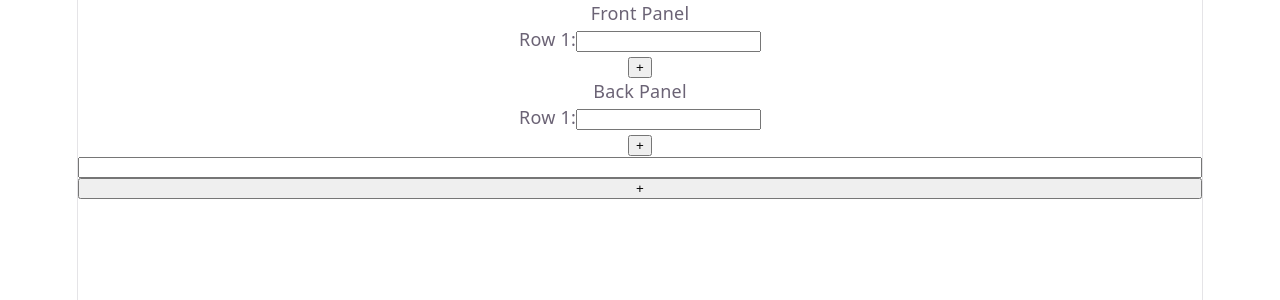
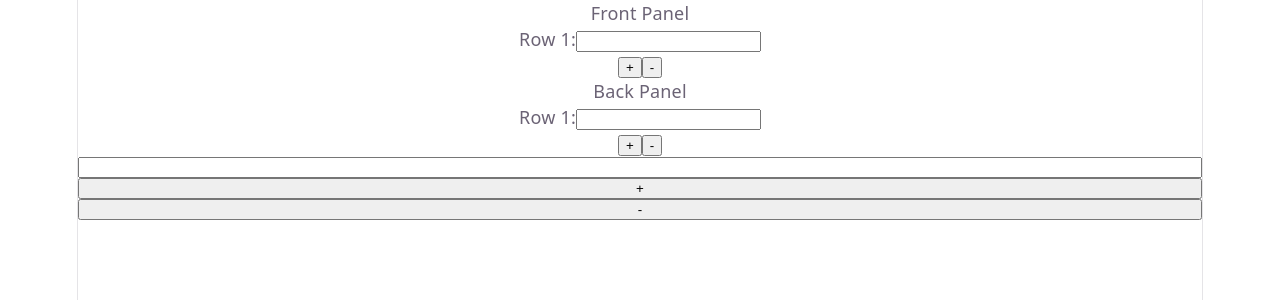
Before and after one commit to MhmdAliHdr/yarn-on, a React (Vite) app: page / in a window 1280 px wide. Shown: the top 300 px of the page. Built offline with nearby package versions, Linux system fonts and the light colour scheme.

Commit message:
Added Buttons to remove Rows/Sections

```diff
--- a/src/App.tsx
+++ b/src/App.tsx
@@ -14,6 +14,7 @@ function App() {
       )}
       <input type="text" id="new_section_name"></input>
       <input type="button" value="+" onClick={addSection}></input>
+      <input type="button" value="-" onClick={removeSection}></input>
     </>
   )
   function addSection(){
@@ -22,5 +23,9 @@ function App() {
     const new_sections = [...sections, new_empty_section]
     setSections(new_sections)
   }
+  function removeSection(){
+    const new_sections = sections.slice(0, (sections.length - 1))
+    setSections(new_sections)
+  }
 }
 export default App
--- a/src/components/Section.tsx
+++ b/src/components/Section.tsx
@@ -10,6 +10,7 @@ function Section(section: Section_Type){
                 <Row key={row.row_number} row_number={row.row_number} stitches={row.stitches} finished={row.finished} final_stitch_count={row.final_stitch_count}/>
             )}
             <input type="button" value="+" onClick={addRow}></input>
+            <input type="button" value="-" onClick={removeRow}></input>
            </div>
     function addRow(){
         const new_empty_row = {row_number: rows.length + 1, stitches: [], input:"", finished: false, final_stitch_count: 0}
@@ -20,5 +21,9 @@ function Section(section: Section_Type){
         const new_rows = [...rows, new_empty_row]
         setRows(new_rows)
     }
+    function removeRow(){
+        const new_rows = rows.slice(0, (rows.length - 1))
+        setRows(new_rows)
+    }
 }
 export default Section
```
